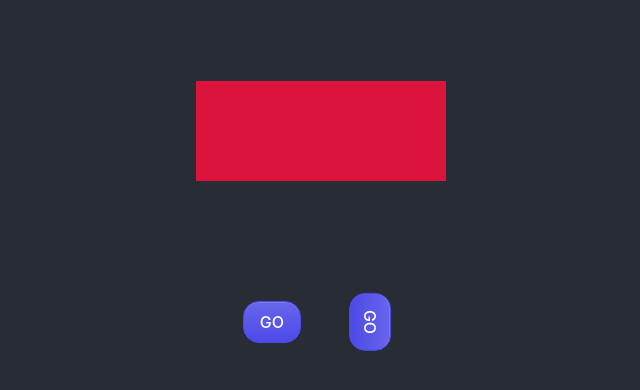
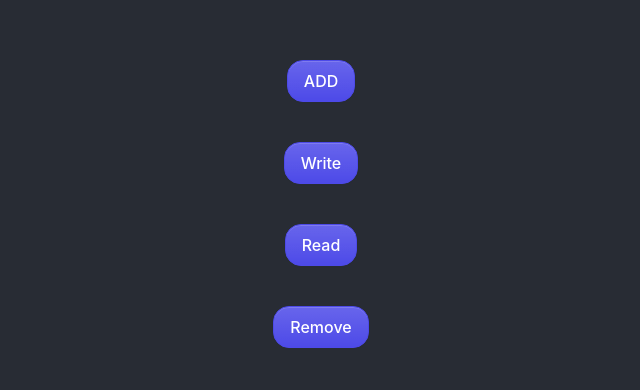
Before and after one commit to Kplukas/uzduotys11-22, a React (Create React App) app in the folder r1/: page / in a window 1280 px wide. Shown: the part 228-618 px from the top of the page, without its empty margins (319-959 px from the left). Built offline with nearby package versions, Linux system fonts and the light colour scheme.

Commit message:
Local Storage

```diff
--- a/r1/src/006.jsx
+++ b/r1/src/App.jsx
@@ -17,9 +17,20 @@
     //];
 
     const[sq, setSq] = useState([]);
+    const[cat, setCat] = useState('');
 
     const add = () => {
         setSq(s => [...s, { id: rand(100000, 999999), color: randCol()}]);
+    }
+
+    const write = () => {
+        localStorage.setItem('myCat', 'Big and Black')
+    }
+    const read = () => {
+        setCat(localStorage.getItem('myCat'));
+    }
+    const remove = () => {
+        localStorage.removeItem('myCat')
     }
 
     return (
@@ -31,7 +42,11 @@
                         sq.map((square) => <Sq key={square.id} square={square} setSq={setSq}/>)
                     }
                 </div>
+                <h2>{cat}</h2>
                 <button onClick={add}>ADD</button>
+                <button onClick={write}>Write</button>
+                <button onClick={read}>Read</button>
+                <button onClick={remove}>Remove</button>
             </div>
 
         </div>
--- a/r1/src/index.js
+++ b/r1/src/index.js
@@ -1,6 +1,6 @@
 import ReactDOM from 'react-dom/client';
 import './index.css';
-import App from './007.jsx';
+import App from './App.jsx';
 
 
 const root = ReactDOM.createRoot(document.getElementById('root'));
```
Also changed, not shown: r1/src/Jb.jsx (renamed from r1/src/007.jsx).
